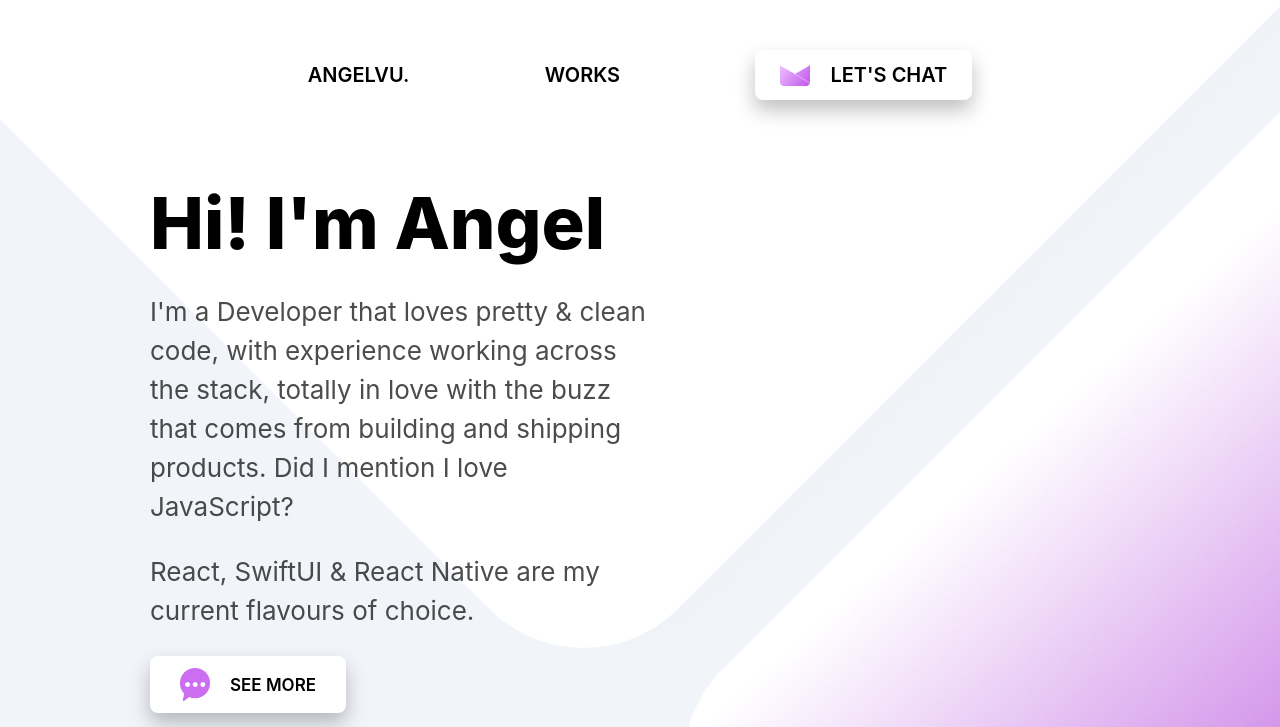
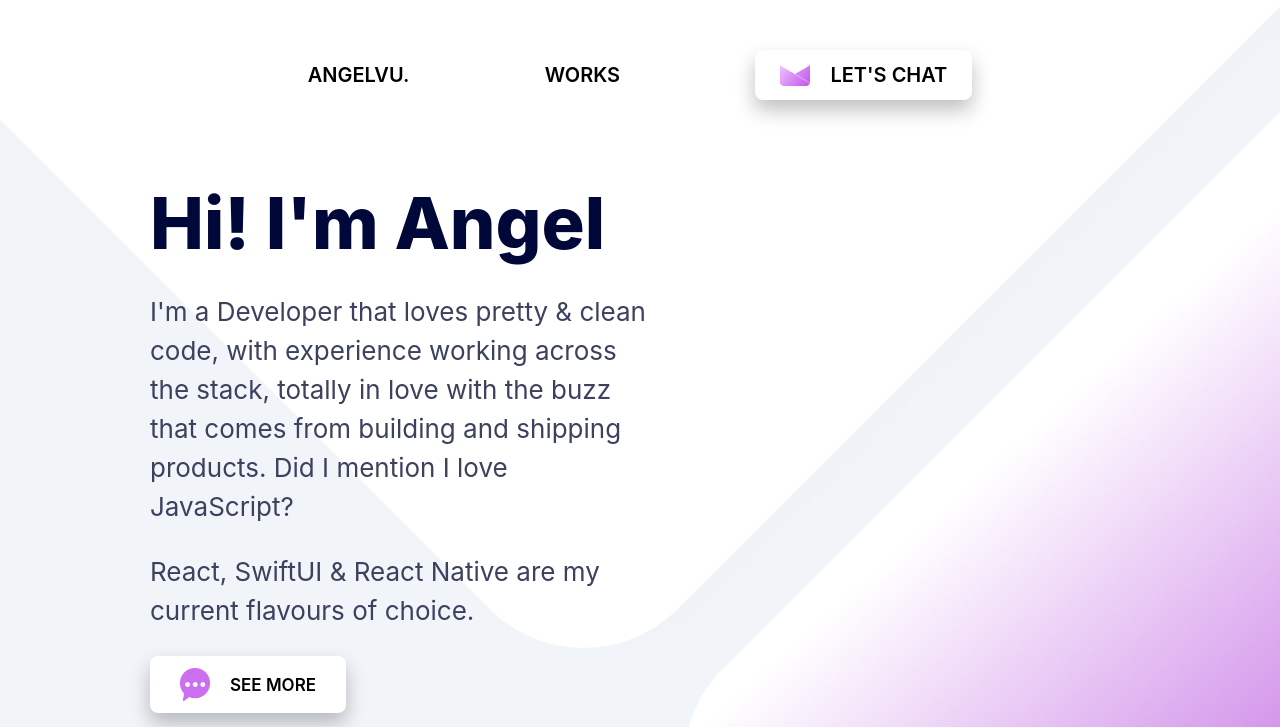
Before and after one commit to angoxs/Personal-Web, a Gatsby site: page / in a window 1280 px wide. Shown: the top 727 px of the page. Built offline with nearby package versions, Linux system fonts and the light colour scheme; Gatsby itself is replaced by a stand-in of ours.

Commit message:
color change

```diff
--- a/src/components/Section.js
+++ b/src/components/Section.js
@@ -77,6 +77,6 @@ const SectionTitle = styled.p`
 `
 
 const SectionText = styled.p`
-  font-size: 20px;
+  font-size: 22px;
   max-width: 600px;
 `
--- a/src/pages/index.js
+++ b/src/pages/index.js
@@ -28,7 +28,7 @@ const Title = styled.h1`
   margin: 0;
   font-size: 72px;
   font-weight: 800;
-  color: black;
+  color: #000839;
   line-height: 1.2;
   opacity: 0;
   animation: HeroAnimation;
@@ -47,7 +47,8 @@ const Title = styled.h1`
 `
 
 const Subtitle = styled.p`
-  color: rgba(0, 0, 0, 0.7);
+  color: #3c415e;
+
   font-size: 26px;
   line-height: 1.5;
   animation: HeroAnimation 3s 0.2s forwards cubic-bezier(0.2, 0.8, 0.2, 1);
```
